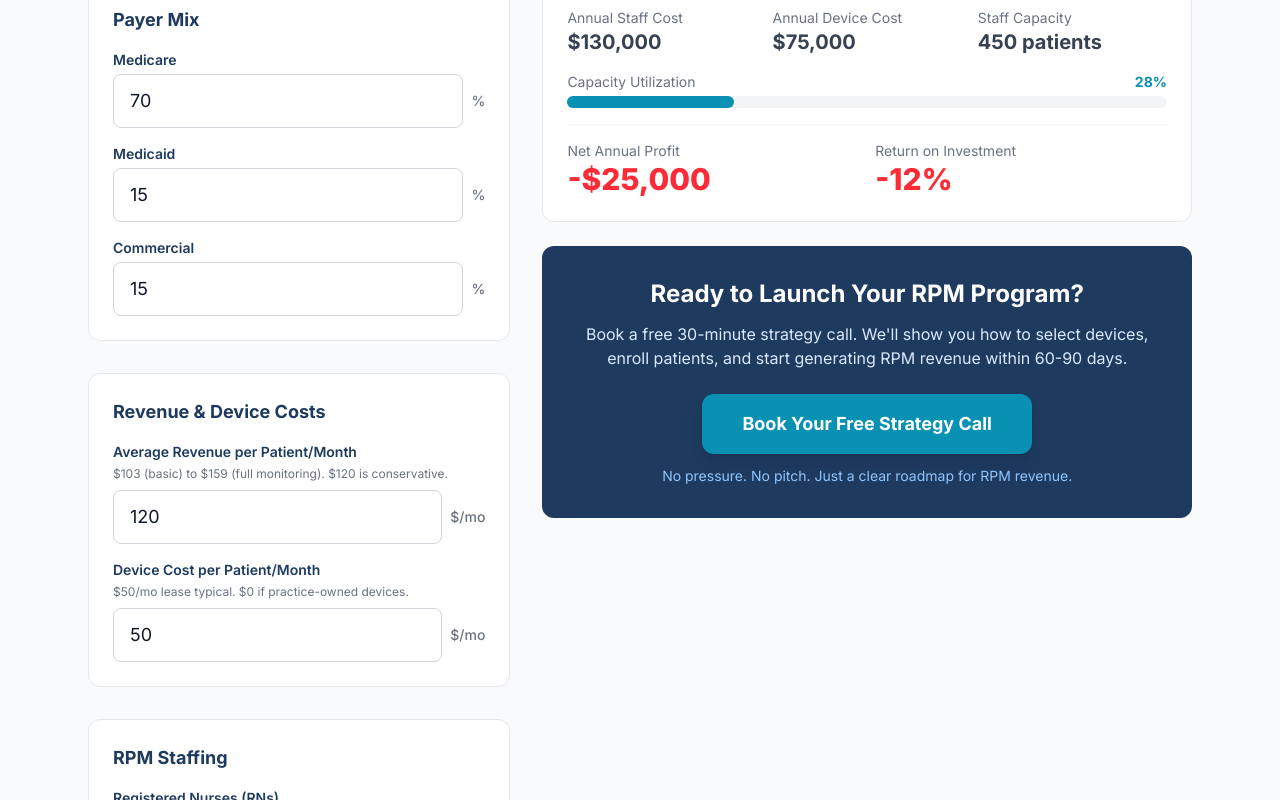
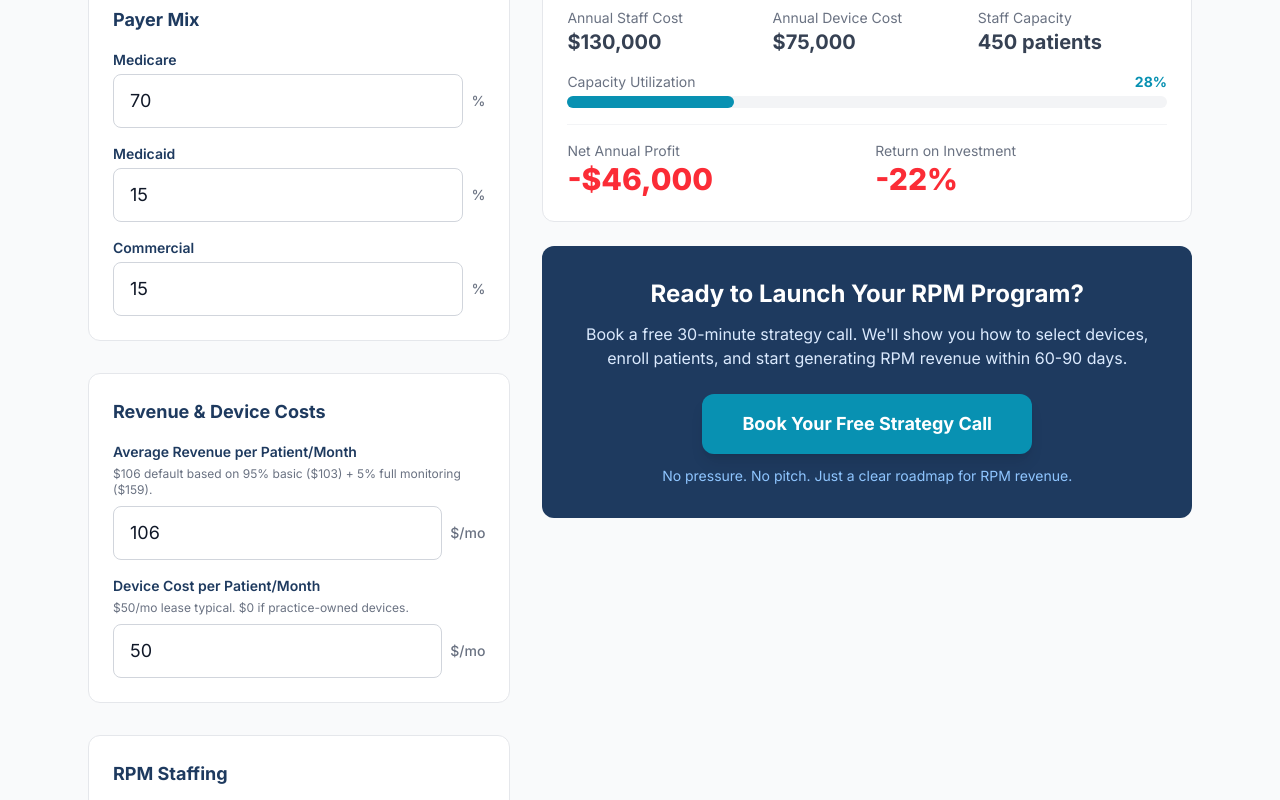
Before and after one commit to Agent-Artemis/ccm-revenue-calculator, a Next.js app: page /rpm-calculator in a window 1280 px wide. Shown: the part 789-1589 px from the top of the page. Built offline with nearby package versions, Linux system fonts and the light colour scheme.

Commit message:
Update RPM default to  (95% basic / 5% full)

```diff
--- a/src/app/rpm-calculator/page.tsx
+++ b/src/app/rpm-calculator/page.tsx
@@ -24,7 +24,7 @@ const defaultInputs: Inputs = {
   medicaidPct: 15,
   commercialPct: 15,
   enrollmentRate: 25,
-  revenuePerPatient: 120,
+  revenuePerPatient: 106,
   deviceCostPerPatient: 50,
   numProviders: 3,
   numRNs: 1,
@@ -316,7 +316,7 @@ export default function RPMCalculatorPage() {
                   value={inputs.revenuePerPatient}
                   onChange={(v) => update("revenuePerPatient", v)}
                   suffix="$/mo"
-                  helpText="$103 (basic) to $159 (full monitoring). $120 is conservative."
+                  helpText="$106 default based on 95% basic ($103) + 5% full monitoring ($159)."
                 />
                 <InputField
                   label="Device Cost per Patient/Month"
```
